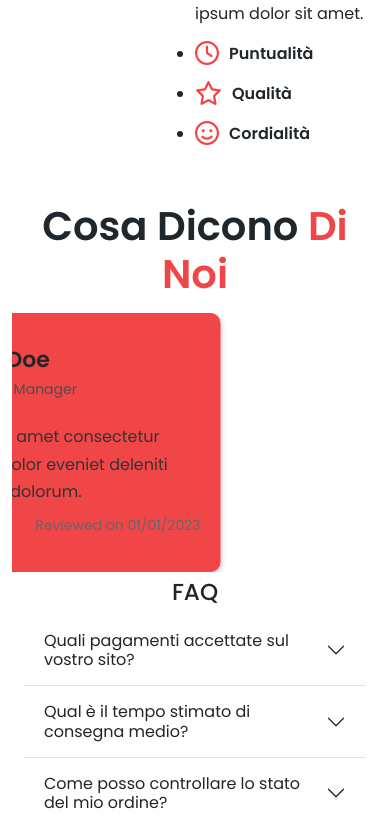
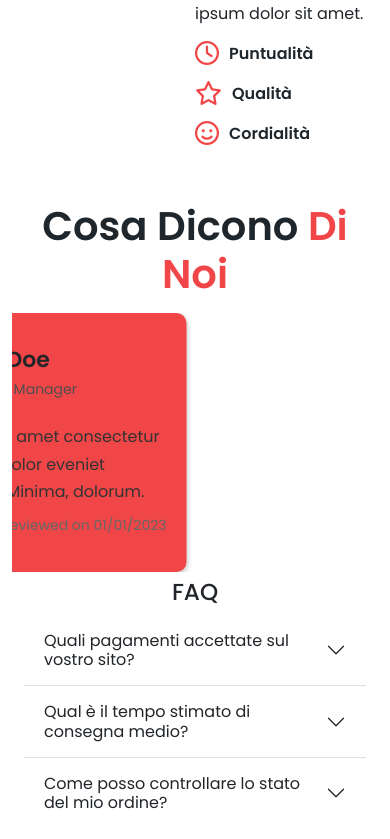
Before and after one commit to FrancescoFolgheraiter/frontend_deliveboo_class114, a Vue app: page / in a window 390 px wide. Shown: the part 1318-2157 px from the top of the page. Built offline with nearby package versions, Linux system fonts and the light colour scheme; no server answers.

Commit message:
AGGIUNTO RESPONSIVE COMPLETO A SEZIONE FAQ

```diff
--- a/src/components/RestaurantListComponent.vue
+++ b/src/components/RestaurantListComponent.vue
@@ -130,7 +130,6 @@ a{
 
 
 .cont-section{
-  display: flex;
   background-color: white;
   border-radius: 5px;
   -webkit-box-shadow: 0px -4px 30px -5px rgba(0,0,0,0.35);
--- a/src/components/TestimonialComponent.vue
+++ b/src/components/TestimonialComponent.vue
@@ -39,11 +39,10 @@ export default {
         <swiper
           :slidesPerView="4"
           :spaceBetween="400"
-          :freeMode="true"
           :modules="modules"
           :autoplay="{
-          delay: 1000,
-          disableOnInteraction: true,
+            delay:2000,
+            disableOnInteraction: false,
           }"
           :breakpoints="{
             '1024':{
@@ -55,7 +54,8 @@ export default {
               spaceBetween: 200,
             },
             '767':{
-              slidesPerView: 1
+              slidesPerView: 1,
+              spaceBetween: 100
             }
           }"
           class="mySwiper"
@@ -110,7 +110,6 @@ export default {
 
 
 .wrapper {
-	display: flex;
 	gap: 20px;
 	padding: 2% 0;
 }
@@ -121,6 +120,11 @@ export default {
 	width: 400px;
 	box-shadow: 0px 2px 6px rgba(0, 0, 0, 0.3);
   cursor: pointer;
+
+  @media(max-width:991px){
+    width: 100%;
+  }
+
 }
 .img-area {
 	width: 80px;
--- a/src/components/pages/indexPage.vue
+++ b/src/components/pages/indexPage.vue
@@ -337,7 +337,7 @@ h4{
     }
 }
 
-@media(max-width: 767px){
+@media(max-width: 991px){
     .img-faq{
         img{
             display: none;
@@ -345,5 +345,9 @@ h4{
     }
 }
 
+ul{
+    list-style: none;
+}
+
 
 </style>
```
